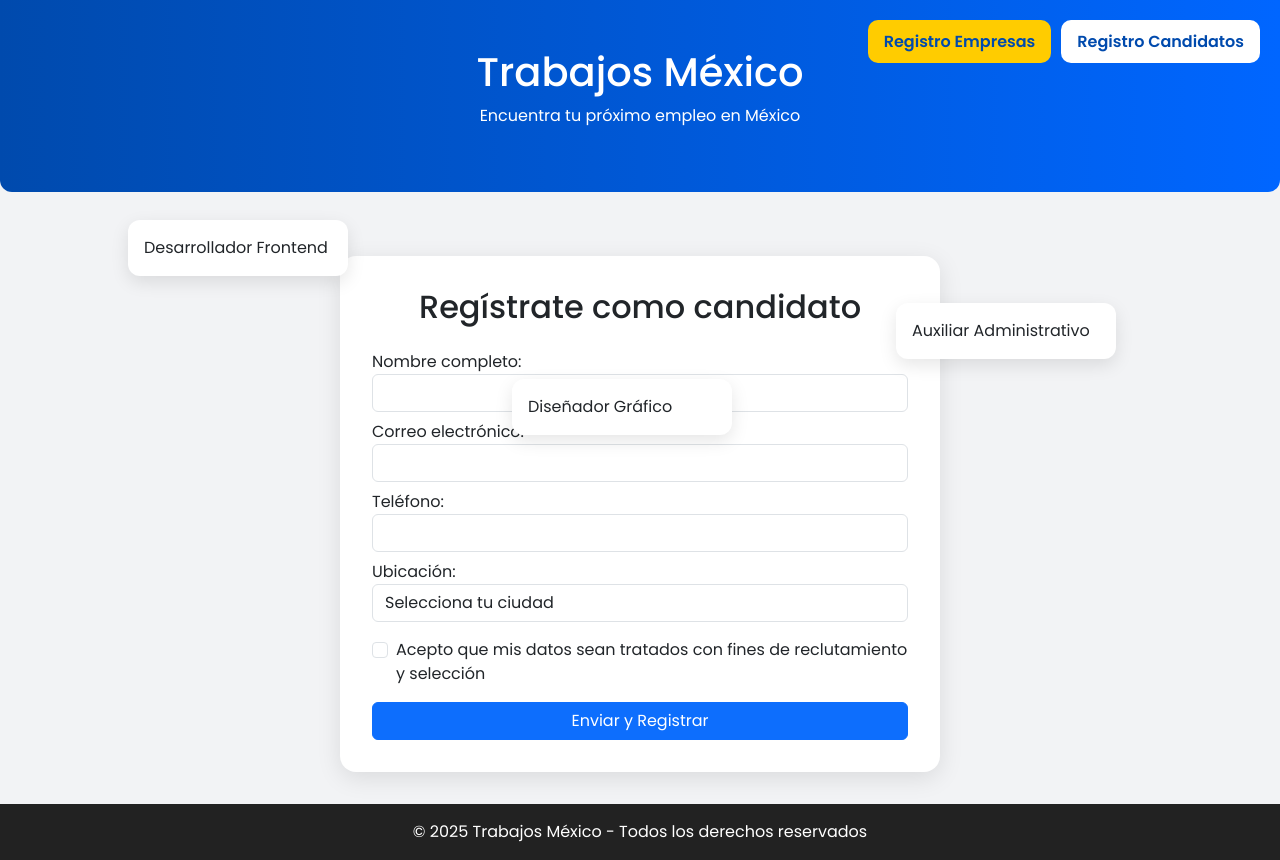
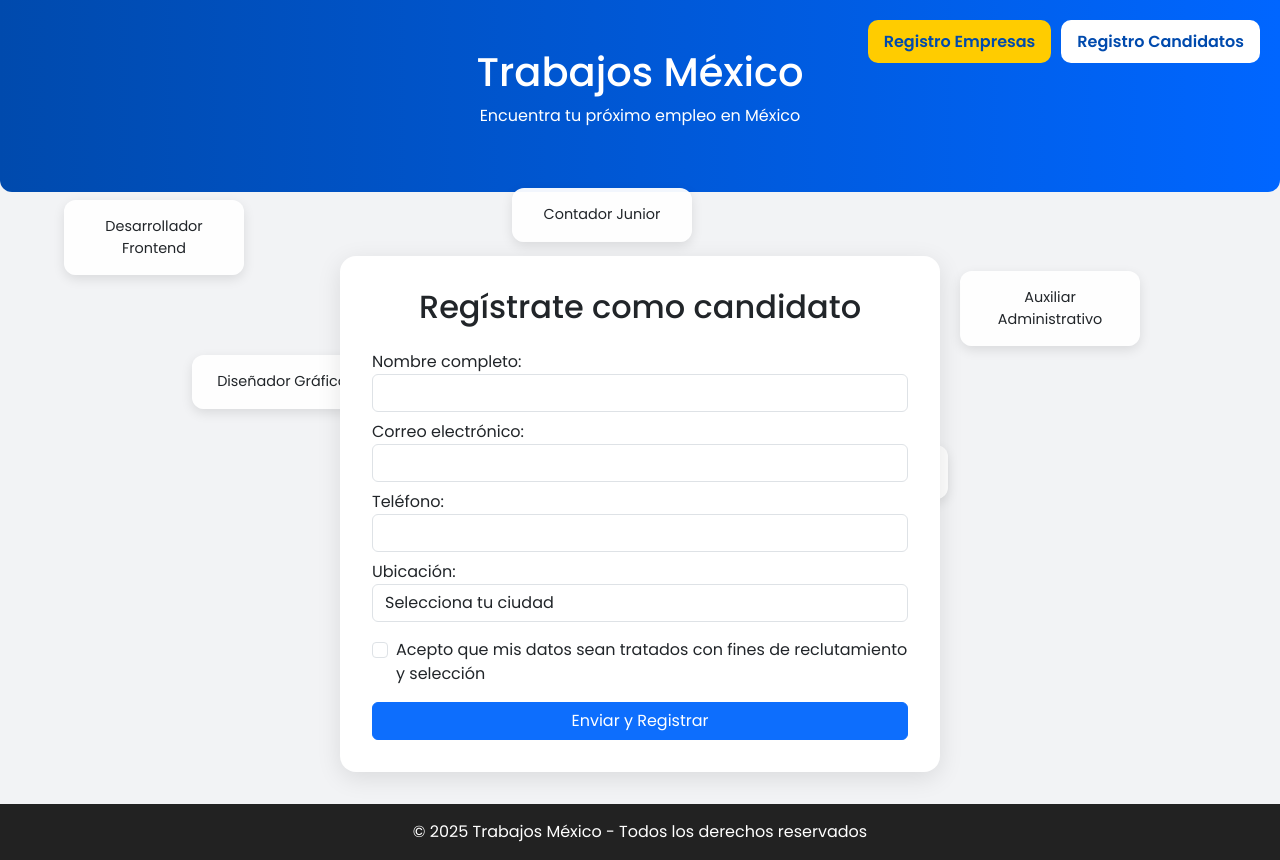
Before and after one commit to trabajosmexico/trabajosmexico.github.io, a plain HTML site: page index.html in a window 1280 px wide. Drawn offline with nearby package versions, Linux system fonts and the light colour scheme.

Commit message:
Update index.html

```diff
--- a/index.html
+++ b/index.html
@@ -11,6 +11,8 @@
     body {
       font-family: 'Poppins', Arial, sans-serif;
       background: #f2f3f5;
+      position: relative;
+      overflow-x: hidden;
     }
     header {
       background: linear-gradient(90deg, #004aad, #0066ff);
@@ -41,15 +43,20 @@
     .btn-empresa:hover { background: #e6b800; }
     .btn-candidato:hover { background: #f0f0f0; }
 
+    /* Recuadros flotantes estilo dashboard */
     .floating-card {
-      width: 220px;
-      background: white;
+      width: 180px;
+      background: rgba(255,255,255,0.95);
       padding: 1rem;
       border-radius: 12px;
-      box-shadow: 0 6px 18px rgba(0,0,0,0.1);
+      box-shadow: 0 4px 12px rgba(0,0,0,0.1);
       position: absolute;
       transition: transform 0.5s ease;
+      font-size: 0.9rem;
+      text-align: center;
+      z-index: 1;
     }
+
     .form-container {
       background: white;
       padding: 2rem;
@@ -57,6 +64,8 @@
       box-shadow: 0 6px 25px rgba(0,0,0,0.1);
       max-width: 600px;
       margin: 4rem auto 2rem;
+      position: relative;
+      z-index: 10; /* para que esté sobre las vacantes flotantes */
     }
     footer {
       background: #222;
@@ -77,10 +86,12 @@
   </div>
 </header>
 
-<!-- Floating Vacantes de ejemplo -->
-<div class="floating-card" style="top:120px; left:10%;">Desarrollador Frontend</div>
-<div class="floating-card" style="top:220px; left:70%;">Auxiliar Administrativo</div>
-<div class="floating-card" style="top:350px; left:40%;">Diseñador Gráfico</div>
+<!-- Floating Vacantes estilo dashboard -->
+<div class="floating-card" style="top:100px; left:5%;">Desarrollador Frontend</div>
+<div class="floating-card" style="top:200px; left:75%;">Auxiliar Administrativo</div>
+<div class="floating-card" style="top:300px; left:15%;">Diseñador Gráfico</div>
+<div class="floating-card" style="top:400px; left:60%;">Analista RRHH</div>
+<div class="floating-card" style="top:150px; left:40%;">Contador Junior</div>
 
 <!-- Formulario de registro -->
 <div id="registroCandidato" class="form-container">
@@ -127,10 +138,10 @@
     let direction = 1;
     setInterval(() => {
       const top = parseFloat(card.style.top);
-      if(top >= 400) direction = -1;
-      if(top <= 100) direction = 1;
+      if(top >= 450) direction = -1;
+      if(top <= 80) direction = 1;
       card.style.top = (top + direction) + 'px';
-    }, 50 + index*10);
+    }, 50 + index*20);
   });
 
   // Formulario registro y envío a Formspree
```
